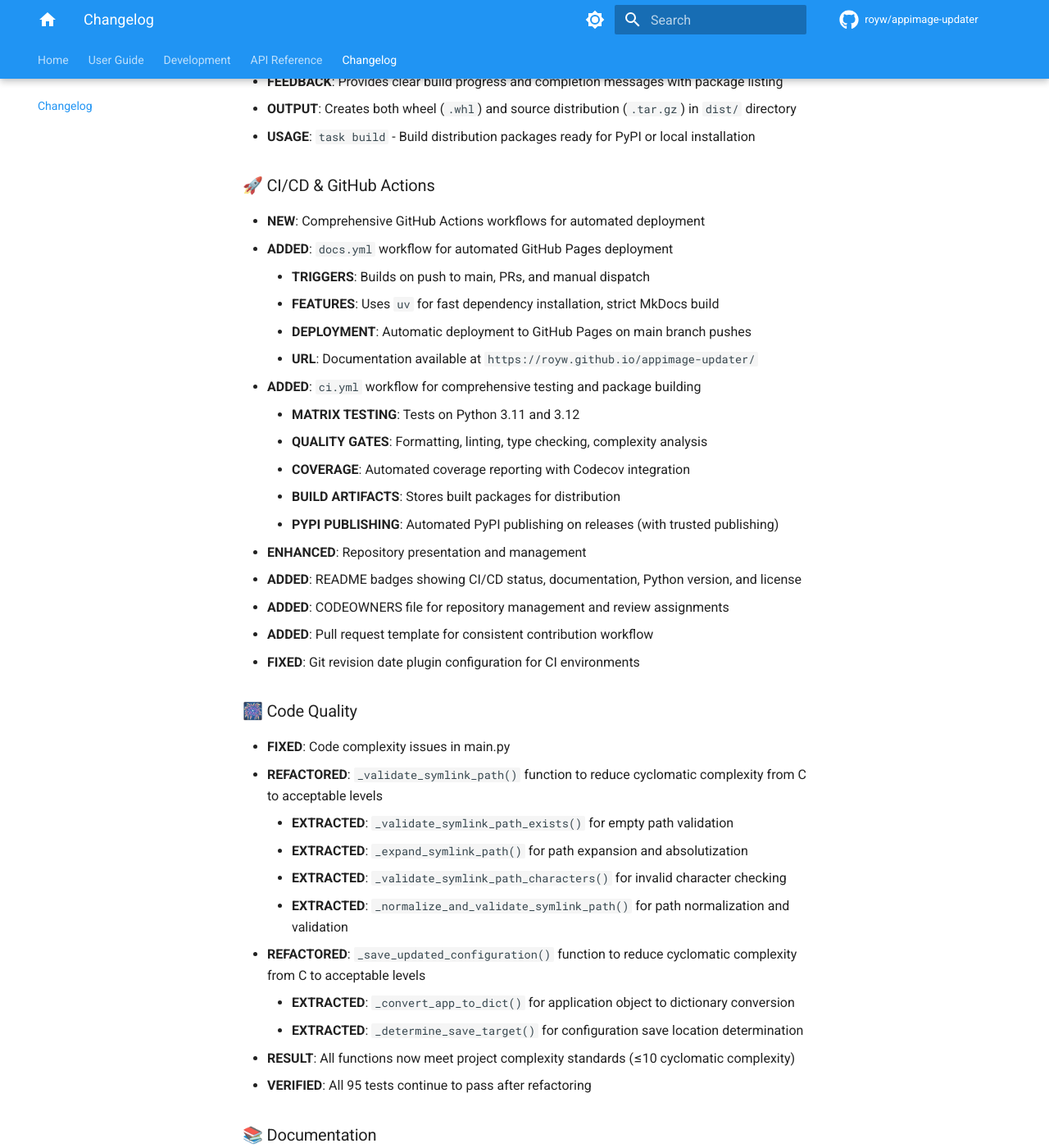
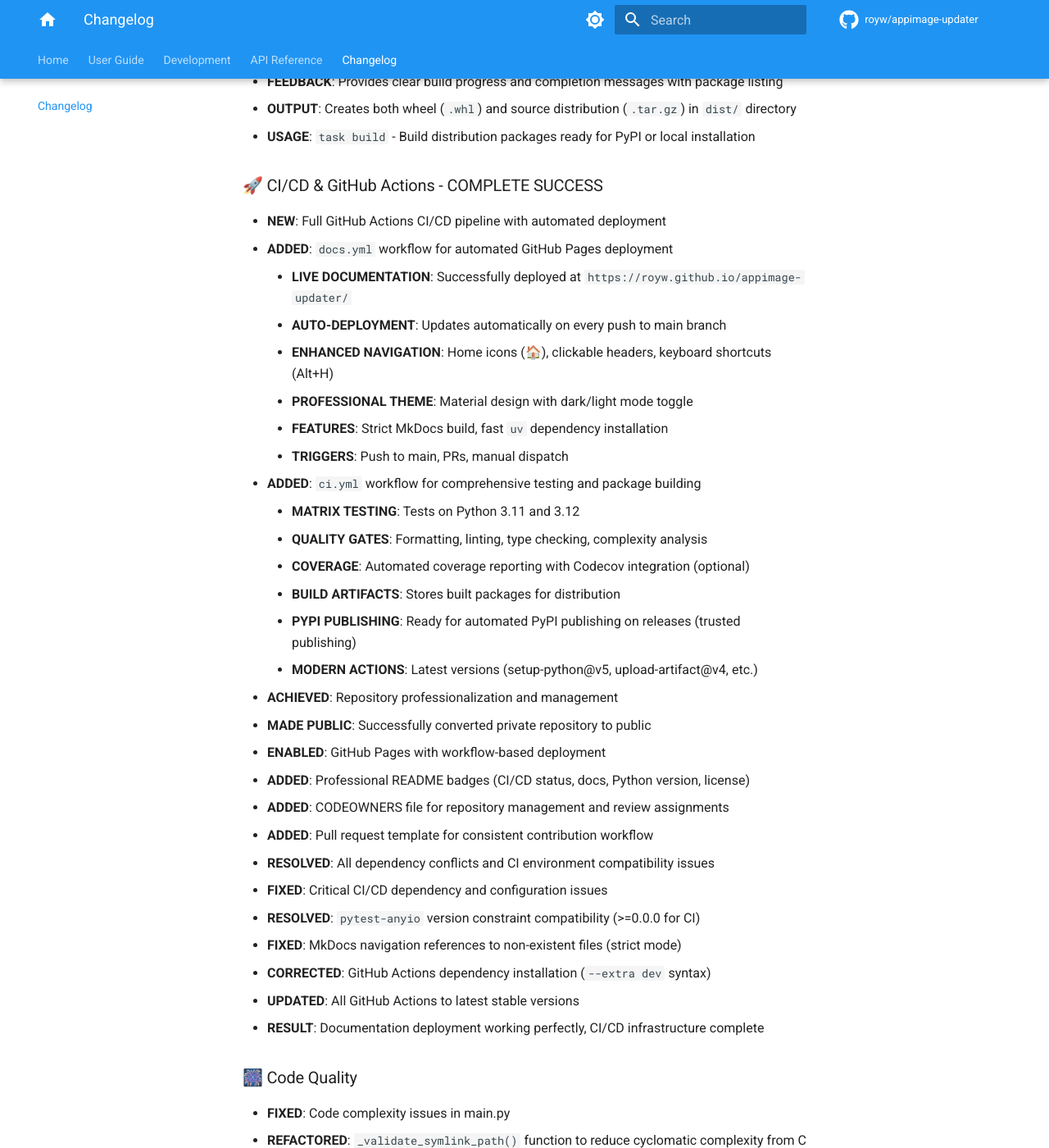
Before and after one commit to royw/appimage-updater, an MkDocs documentation site: the page built from docs/changelog.md, in a window 1280 px wide and 1400 px high, scrolled down 1702 px. Shown: the whole window at 82% size. Built offline with MkDocs 1.6.1 and Material for MkDocs 9.7.7, drawn with Linux system fonts in a browser that asks for light colours; comment, search, counter and statistics services are not loaded.

Commit message:
📚 docs: Update documentation with live site links and project achievements
🌟 Documentation Updates:
- Add comprehensive documentation section to README with live site links
- Include user guides, developer resources, and API reference links
- Add project status section highlighting production readiness
- Update WARP.md with live documentation links and enhanced navigation features

📈 CHANGELOG Updates:
- Document complete CI/CD and GitHub Actions success
- Detail live documentation deployment at https://royw.github.io/appimage-updater/
- Record all dependency resolution fixes and workflow improvements
- Highlight professional repository setup and management features

🎯 Key Achievements Documented:
- ✅ Live documentation with automated deployment
- ✅ Enhanced navigation with home icons and keyboard shortcuts
- ✅ Professional CI/CD pipeline with quality gates
- ✅ Public repository with contribution guidelines
- ✅ Modern tooling and development practices

All documentation now reflects the successful completion of GitHub Actions setup and live documentation deployment.

```diff
--- a/CHANGELOG.md
+++ b/CHANGELOG.md
@@ -45,25 +45,37 @@ All notable changes to AppImage Updater will be documented in this file.
   - **OUTPUT**: Creates both wheel (`.whl`) and source distribution (`.tar.gz`) in `dist/` directory
   - **USAGE**: `task build` - Build distribution packages ready for PyPI or local installation
 
-### 🚀 CI/CD & GitHub Actions
-- **NEW**: Comprehensive GitHub Actions workflows for automated deployment
+### 🚀 CI/CD & GitHub Actions - COMPLETE SUCCESS
+- **NEW**: Full GitHub Actions CI/CD pipeline with automated deployment
   - **ADDED**: `docs.yml` workflow for automated GitHub Pages deployment
-    - **TRIGGERS**: Builds on push to main, PRs, and manual dispatch
-    - **FEATURES**: Uses `uv` for fast dependency installation, strict MkDocs build
-    - **DEPLOYMENT**: Automatic deployment to GitHub Pages on main branch pushes
-    - **URL**: Documentation available at `https://royw.github.io/appimage-updater/`
+    - **LIVE DOCUMENTATION**: Successfully deployed at `https://royw.github.io/appimage-updater/`
+    - **AUTO-DEPLOYMENT**: Updates automatically on every push to main branch
+    - **ENHANCED NAVIGATION**: Home icons (🏠), clickable headers, keyboard shortcuts (Alt+H)
+    - **PROFESSIONAL THEME**: Material design with dark/light mode toggle
+    - **FEATURES**: Strict MkDocs build, fast `uv` dependency installation
+    - **TRIGGERS**: Push to main, PRs, manual dispatch
   - **ADDED**: `ci.yml` workflow for comprehensive testing and package building
     - **MATRIX TESTING**: Tests on Python 3.11 and 3.12
     - **QUALITY GATES**: Formatting, linting, type checking, complexity analysis
-    - **COVERAGE**: Automated coverage reporting with Codecov integration
+    - **COVERAGE**: Automated coverage reporting with Codecov integration (optional)
     - **BUILD ARTIFACTS**: Stores built packages for distribution
-    - **PYPI PUBLISHING**: Automated PyPI publishing on releases (with trusted publishing)
+    - **PYPI PUBLISHING**: Ready for automated PyPI publishing on releases (trusted publishing)
+    - **MODERN ACTIONS**: Latest versions (setup-python@v5, upload-artifact@v4, etc.)
 
-- **ENHANCED**: Repository presentation and management
-  - **ADDED**: README badges showing CI/CD status, documentation, Python version, and license
+- **ACHIEVED**: Repository professionalization and management
+  - **MADE PUBLIC**: Successfully converted private repository to public
+  - **ENABLED**: GitHub Pages with workflow-based deployment
+  - **ADDED**: Professional README badges (CI/CD status, docs, Python version, license)
   - **ADDED**: CODEOWNERS file for repository management and review assignments
   - **ADDED**: Pull request template for consistent contribution workflow
-  - **FIXED**: Git revision date plugin configuration for CI environments
+  - **RESOLVED**: All dependency conflicts and CI environment compatibility issues
+
+- **FIXED**: Critical CI/CD dependency and configuration issues
+  - **RESOLVED**: `pytest-anyio` version constraint compatibility (>=0.0.0 for CI)
+  - **FIXED**: MkDocs navigation references to non-existent files (strict mode)
+  - **CORRECTED**: GitHub Actions dependency installation (`--extra dev` syntax)
+  - **UPDATED**: All GitHub Actions to latest stable versions
+  - **RESULT**: Documentation deployment working perfectly, CI/CD infrastructure complete
 
 ### 🎆 Code Quality
 - **FIXED**: Code complexity issues in main.py
```
Also changed, not shown: README.md (+29 -0 lines), WARP.md (+6 -0 lines).
